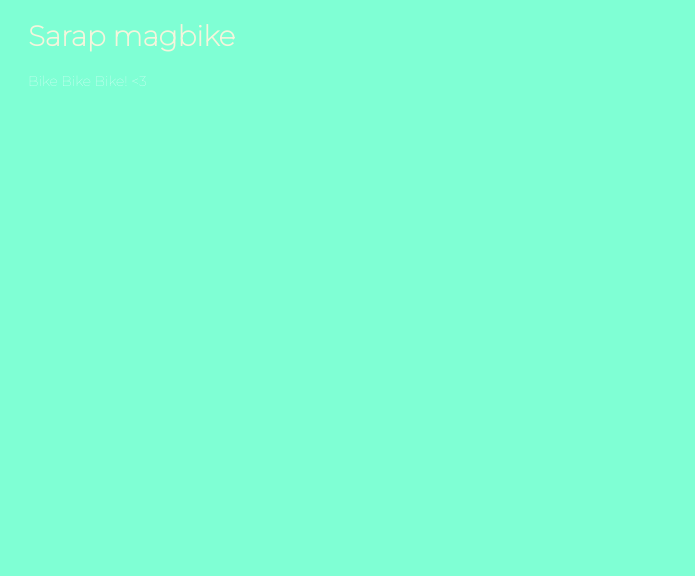
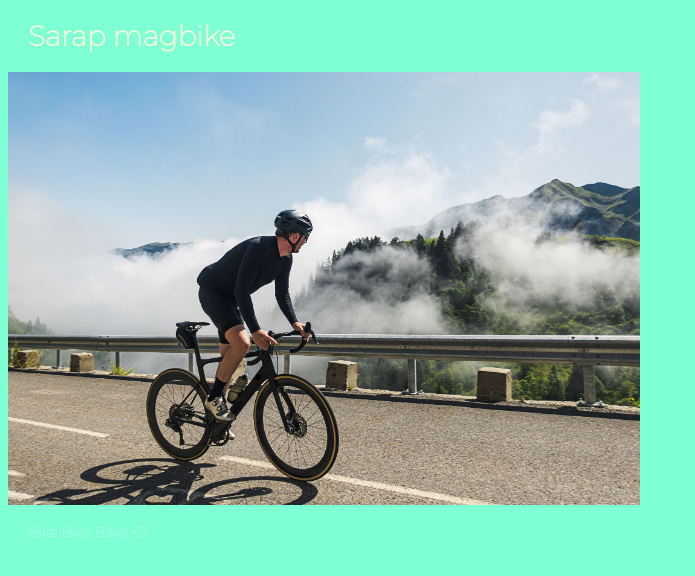
Before and after one commit to KevinJumarang/bike, a plain HTML site: page index.html in a window 1280 px wide. Shown: the whole page, without its empty margins (0-695 px from the left). Drawn offline with Linux system fonts and the light colour scheme; a web font is replaced by a local one.

Commit message:
Added images to the file

```diff
--- a/index.html
+++ b/index.html
@@ -8,6 +8,7 @@
 <body>
 
     <h1>Sarap magbike</h1>
+    <div><img src="cyclist.jpg"alt= "bike" style="width:50%;max-with:960px"></div>
     <p>Bike Bike Bike! &lt;3</p>
 </body>
 </html>
```
Also changed, not shown: cyclist.jpg (added).
